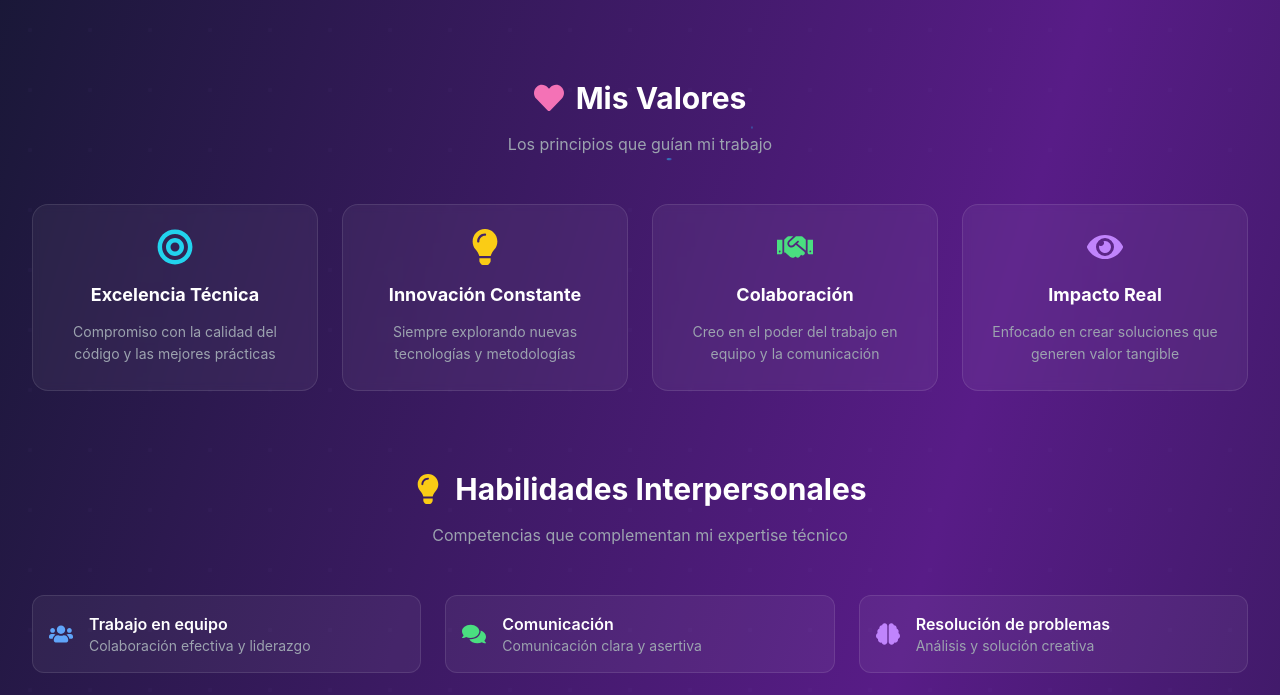
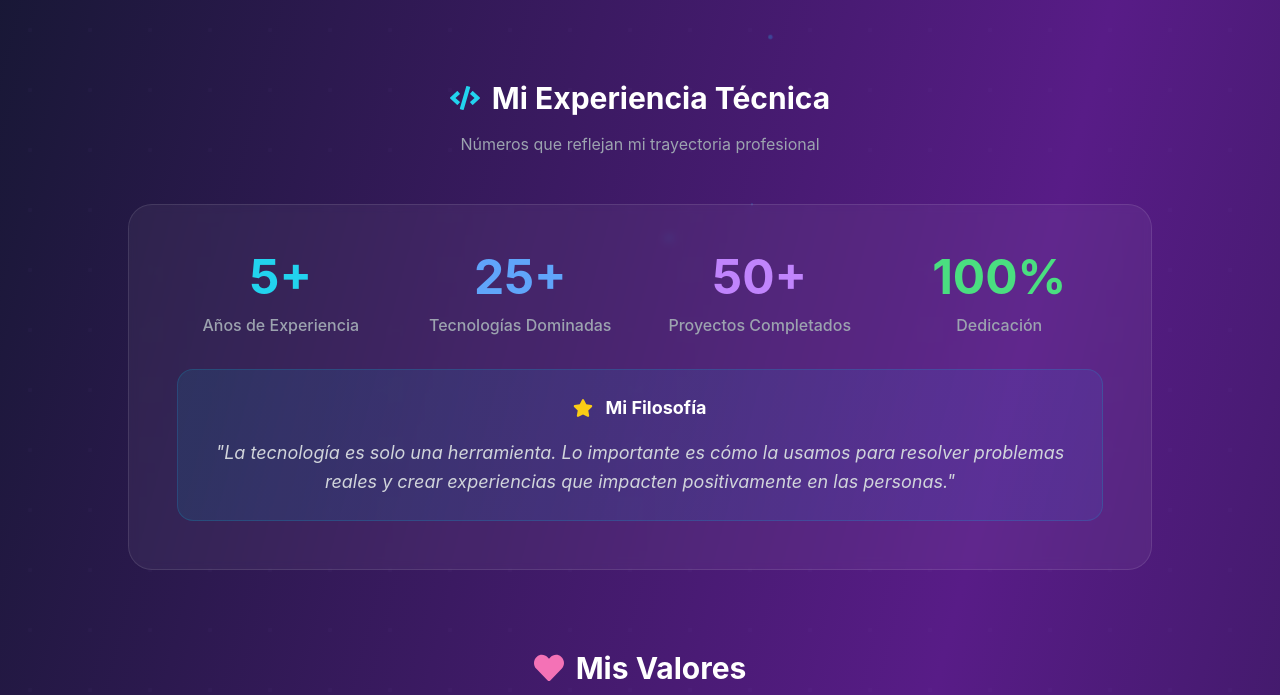
Before and after one commit to drex25/portfolio-react, a React (Vite) app: page / in a window 1280 px wide. Shown: the part 1740-2435 px from the top of the page. Built offline with nearby package versions, Linux system fonts and the light colour scheme.

Commit message:
Agregar experiencia técnica a About y actualizar enlaces

```diff
--- a/src/components/Footer.tsx
+++ b/src/components/Footer.tsx
@@ -19,13 +19,13 @@ const Footer: React.FC = () => {
   const socialLinks = [
     {
       name: 'GitHub',
-      url: 'https://github.com/tuusuario',
+      url: 'https://github.com/drex25',
       icon: FaGithub,
       color: 'hover:text-gray-300'
     },
     {
       name: 'LinkedIn',
-      url: 'https://linkedin.com/in/tuusuario',
+      url: 'https://www.linkedin.com/in/drexler-wilvins-sylvain-3627211b0/',
       icon: FaLinkedin,
       color: 'hover:text-blue-400'
     },
@@ -38,10 +38,10 @@ const Footer: React.FC = () => {
   ];
 
   const quickLinks = [
-    { name: t('nav.about'), href: '/about' },
-    { name: t('nav.projects'), href: '/projects' },
-    { name: t('nav.skills'), href: '/skills' },
-    { name: t('nav.contact'), href: '/contact' }
+    { name: t('nav.about', 'Sobre mí'), href: '#about' },
+    { name: t('nav.projects', 'Proyectos'), href: '#projects' },
+    { name: t('nav.skills', 'Habilidades'), href: '#skills' },
+    { name: t('nav.contact', 'Contacto'), href: '#contact' }
   ];
 
   const contactInfo = [
@@ -64,6 +64,13 @@ const Footer: React.FC = () => {
 
   const scrollToTop = () => {
     window.scrollTo({ top: 0, behavior: 'smooth' });
+  };
+
+  const scrollToSection = (sectionId: string) => {
+    const element = document.getElementById(sectionId.replace('#', ''));
+    if (element) {
+      element.scrollIntoView({ behavior: 'smooth' });
+    }
   };
 
   return (
@@ -94,7 +101,7 @@ const Footer: React.FC = () => {
               </span>
             </div>
             <p className="text-gray-400 leading-relaxed">
-              {t('footer.brandDescription')}
+              {t('footer.brandDescription', 'Transformando ideas en experiencias digitales excepcionales con más de 5 años de experiencia en desarrollo web.')}
             </p>
             <div className="flex gap-4">
               {socialLinks.map((social) => (
@@ -123,18 +130,18 @@ const Footer: React.FC = () => {
             transition={{ duration: 0.6, delay: 0.1 }}
           >
             <h3 className="text-xl font-bold text-white">
-              {t('footer.quickLinks')}
+              {t('footer.quickLinks', 'Enlaces rápidos')}
             </h3>
             <ul className="space-y-3">
               {quickLinks.map((link) => (
                 <li key={link.name}>
-                  <a
-                    href={link.href}
+                  <button
+                    onClick={() => scrollToSection(link.href)}
                     className="text-gray-400 hover:text-cyan-400 transition-colors duration-300 flex items-center gap-2 group"
                   >
                     <span className="w-1 h-1 bg-cyan-400 rounded-full opacity-0 group-hover:opacity-100 transition-opacity" />
                     {link.name}
-                  </a>
+                  </button>
                 </li>
               ))}
             </ul>
@@ -149,7 +156,7 @@ const Footer: React.FC = () => {
             transition={{ duration: 0.6, delay: 0.2 }}
           >
             <h3 className="text-xl font-bold text-white">
-              {t('footer.contact')}
+              {t('footer.contact', 'Contacto')}
             </h3>
             <ul className="space-y-4">
               {contactInfo.map((info, index) => (
@@ -177,20 +184,20 @@ const Footer: React.FC = () => {
             transition={{ duration: 0.6, delay: 0.3 }}
           >
             <h3 className="text-xl font-bold text-white">
-              {t('footer.workTogether')}
+              {t('footer.workTogether', '¿Trabajamos juntos?')}
             </h3>
             <p className="text-gray-400 text-sm leading-relaxed">
-              {t('footer.workTogetherDesc')}
+              {t('footer.workTogetherDesc', 'Estoy disponible para nuevos proyectos y colaboraciones. ¡Hablemos sobre tu próxima idea!')}
             </p>
-            <motion.a
-              href="/contact"
+            <motion.button
+              onClick={() => scrollToSection('contact')}
               className="inline-flex items-center gap-2 px-6 py-3 bg-gradient-to-r from-cyan-500 to-blue-600 text-white font-semibold rounded-full shadow-lg hover:shadow-cyan-500/25 transition-all duration-300"
               whileHover={{ scale: 1.05, y: -2 }}
               whileTap={{ scale: 0.95 }}
             >
               <FaEnvelope className="text-sm" />
-              {t('footer.contactButton')}
-            </motion.a>
+              {t('footer.contactButton', 'Contactar')}
+            </motion.button>
           </motion.div>
         </div>
 
@@ -204,12 +211,12 @@ const Footer: React.FC = () => {
         >
           <div className="flex flex-col md:flex-row justify-between items-center gap-4">
             <p className="text-gray-400 text-sm text-center md:text-left">
-              &copy; {currentYear} Sylvain Drexler Wilvins. {t('footer.rights')}
+              &copy; {currentYear} Sylvain Drexler Wilvins. {t('footer.rights', 'Todos los derechos reservados')}
             </p>
 
             <div className="flex items-center gap-6">
               <p className="text-gray-400 text-sm flex items-center gap-2">
-                <span>{t('footer.madeWith')}</span>
+                <span>{t('footer.madeWith', 'Hecho con')}</span>
                 <FaHeart className="text-red-400 animate-pulse" />
                 <span>en React & TypeScript</span>
               </p>
@@ -219,7 +226,7 @@ const Footer: React.FC = () => {
                 className="w-10 h-10 rounded-full bg-white/5 border border-white/20 flex items-center justify-center text-gray-400 hover:text-cyan-400 hover:border-cyan-400/50 transition-all duration-300"
                 whileHover={{ scale: 1.1, y: -2 }}
                 whileTap={{ scale: 0.9 }}
-                aria-label={t('footer.backToTop')}
+                aria-label={t('footer.backToTop', 'Volver arriba')}
               >
                 <FaArrowUp className="text-sm" />
               </motion.button>
--- a/src/pages/About.tsx
+++ b/src/pages/About.tsx
@@ -21,7 +21,9 @@ import {
   FaCoffee,
   FaMusic,
   FaGamepad,
-  FaBook
+  FaBook,
+  FaCode,
+  FaStar
 } from 'react-icons/fa';
 import { useTranslation } from 'react-i18next';
 
@@ -215,6 +217,71 @@ const About: React.FC = () => {
                 impacto real en los usuarios y negocios."
               </blockquote>
               <div className="text-cyan-400 font-semibold text-lg">- Sylvain Drexler Wilvins</div>
+            </div>
+          </div>
+        </motion.div>
+
+        {/* Mi Experiencia Técnica */}
+        <motion.div
+          className="mb-20"
+          initial={{ opacity: 0, y: 50 }}
+          whileInView={{ opacity: 1, y: 0 }}
+          viewport={{ once: true }}
+          transition={{ duration: 0.8 }}
+        >
+          <div className="text-center mb-12">
+            <h3 className="text-2xl sm:text-3xl font-bold text-white mb-4 flex items-center justify-center gap-3">
+              <FaCode className="text-cyan-400" />
+              Mi Experiencia Técnica
+            </h3>
+            <p className="text-gray-400">Números que reflejan mi trayectoria profesional</p>
+          </div>
+
+          <div className="bg-white/5 backdrop-blur-sm rounded-3xl p-8 sm:p-12 border border-white/10 max-w-5xl mx-auto">
+            <div className="grid grid-cols-2 md:grid-cols-4 gap-8 mb-8">
+              <motion.div
+                className="text-center"
+                whileHover={{ scale: 1.05 }}
+                transition={{ type: "spring", stiffness: 300 }}
+              >
+                <div className="text-4xl sm:text-5xl font-bold text-cyan-400 mb-3">5+</div>
+                <div className="text-gray-400 font-medium">Años de Experiencia</div>
+              </motion.div>
+              <motion.div
+                className="text-center"
+                whileHover={{ scale: 1.05 }}
+                transition={{ type: "spring", stiffness: 300 }}
+              >
+                <div className="text-4xl sm:text-5xl font-bold text-blue-400 mb-3">25+</div>
+                <div className="text-gray-400 font-medium">Tecnologías Dominadas</div>
+              </motion.div>
+              <motion.div
+                className="text-center"
+                whileHover={{ scale: 1.05 }}
+                transition={{ type: "spring", stiffness: 300 }}
+              >
+                <div className="text-4xl sm:text-5xl font-bold text-purple-400 mb-3">50+</div>
+                <div className="text-gray-400 font-medium">Proyectos Completados</div>
+              </motion.div>
+              <motion.div
+                className="text-center"
+                whileHover={{ scale: 1.05 }}
+                transition={{ type: "spring", stiffness: 300 }}
+              >
+                <div className="text-4xl sm:text-5xl font-bold text-green-400 mb-3">100%</div>
+                <div className="text-gray-400 font-medium">Dedicación</div>
+              </motion.div>
+            </div>
+
+            {/* Filosofía */}
+            <div className="p-6 bg-gradient-to-r from-cyan-500/10 to-blue-500/10 rounded-2xl border border-cyan-500/20">
+              <div className="flex items-center justify-center gap-3 mb-4">
+                <FaStar className="text-yellow-400 text-xl" />
+                <h4 className="text-lg font-bold text-white">Mi Filosofía</h4>
+              </div>
+              <p className="text-gray-300 text-lg leading-relaxed italic text-center">
+                "La tecnología es solo una herramienta. Lo importante es cómo la usamos para resolver problemas reales y crear experiencias que impacten positivamente en las personas."
+              </p>
             </div>
           </div>
         </motion.div>
--- a/src/pages/Landing.tsx
+++ b/src/pages/Landing.tsx
@@ -279,8 +279,8 @@ const HeroSection: React.FC = () => {
           transition={{ delay: 1.8, duration: 0.6 }}
         >
           {[
-            { icon: FaGithub, href: "https://github.com/tuusuario", color: "hover:text-gray-300" },
-            { icon: FaLinkedin, href: "https://linkedin.com/in/tuusuario", color: "hover:text-blue-400" }
+            { icon: FaGithub, href: "https://github.com/drex25", color: "hover:text-gray-300" },
+            { icon: FaLinkedin, href: "https://www.linkedin.com/in/drexler-wilvins-sylvain-3627211b0/", color: "hover:text-blue-400" }
           ].map((social, index) => (
             <motion.a
               key={index}
```
